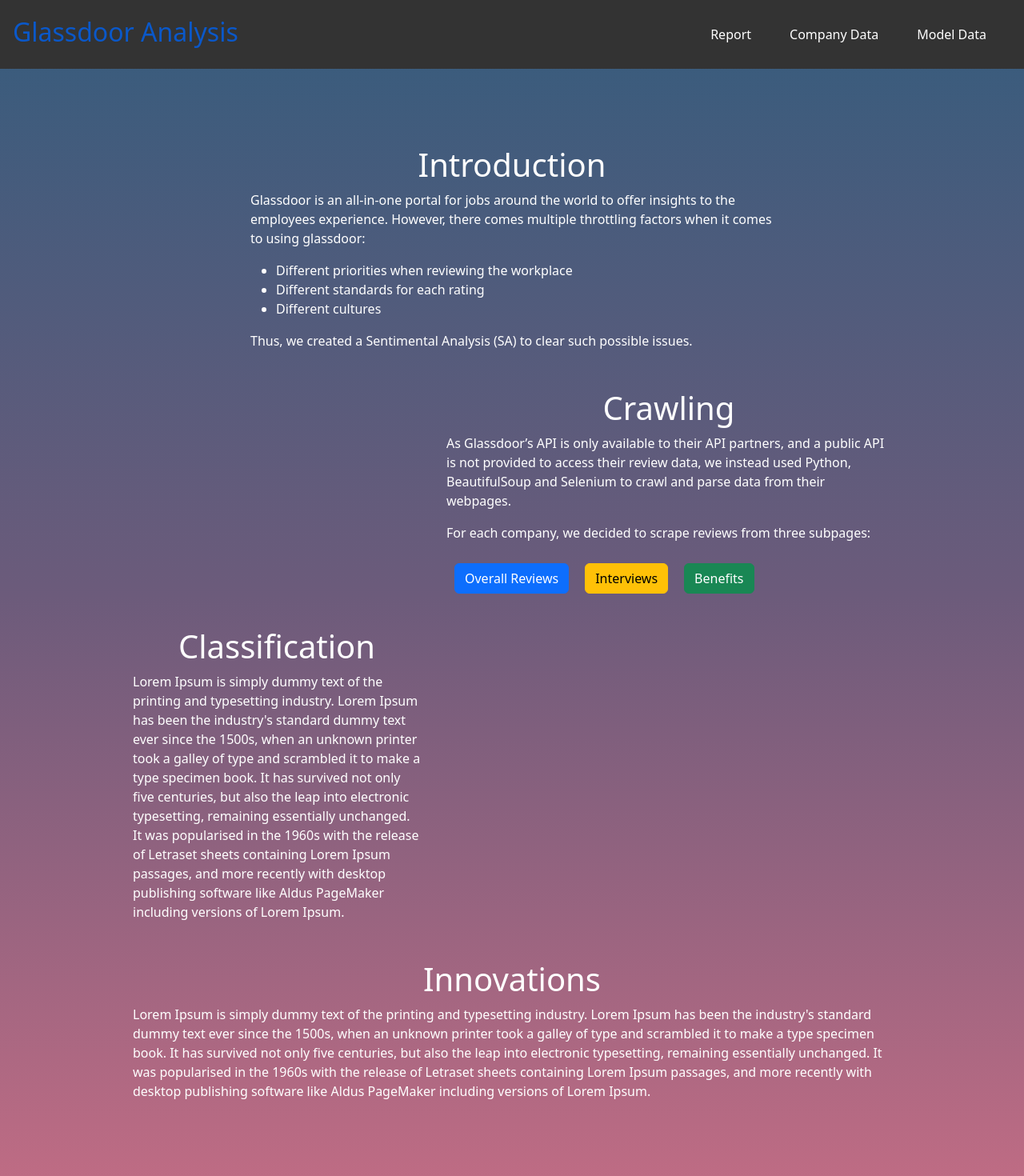
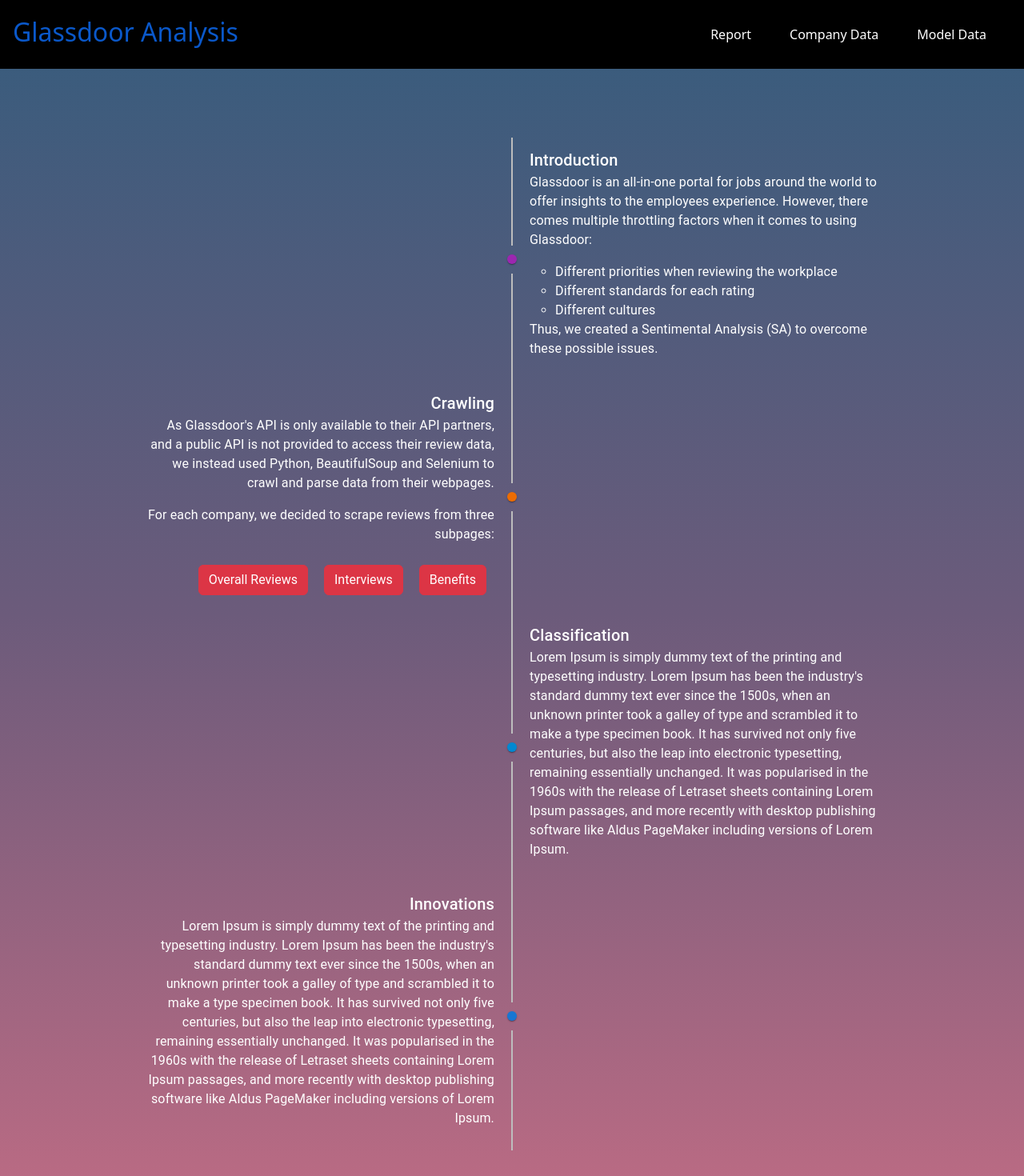
Before and after one commit to datmanlyman/CZ4045-Group-30-Project, a React (Create React App) app: page / in a window 1280 px wide. Shown: the top 1470 px of the page at 80% size. Built offline with nearby package versions, Linux system fonts and the light colour scheme.

Commit message:
changed the look of the report

```diff
--- a/package.json
+++ b/package.json
@@ -5,6 +5,7 @@
   "dependencies": {
     "@emotion/react": "^11.10.5",
     "@emotion/styled": "^11.10.5",
+    "@mui/lab": "^5.0.0-alpha.106",
     "@mui/material": "^5.10.12",
     "@mui/x-data-grid": "^5.17.9",
     "@testing-library/jest-dom": "^5.16.5",
--- /dev/null
+++ b/src/Components/ReportConstructor.js
@@ -0,0 +1,142 @@
+import * as React from 'react';
+import Timeline from '@mui/lab/Timeline';
+import TimelineItem from '@mui/lab/TimelineItem';
+import TimelineSeparator from '@mui/lab/TimelineSeparator';
+import TimelineConnector from '@mui/lab/TimelineConnector';
+import TimelineContent from '@mui/lab/TimelineContent';
+import TimelineOppositeContent from '@mui/lab/TimelineOppositeContent';
+import TimelineDot from '@mui/lab/TimelineDot';
+import Typography from '@mui/material/Typography';
+import { Button } from "react-bootstrap";
+
+export default function CustomizedTimeline() {
+  return (
+    <Timeline position="alternate">
+      <TimelineItem>
+        <TimelineOppositeContent
+          sx={{ m: 'auto 0' }}
+          align="right"
+          variant="body2"
+          color="text.secondary"
+        >
+        </TimelineOppositeContent>
+        <TimelineSeparator>
+          <TimelineConnector />
+          <TimelineDot color='secondary'>
+          </TimelineDot>
+          <TimelineConnector />
+        </TimelineSeparator>
+        <TimelineContent sx={{ py: '12px', px: 2 }}>
+          <Typography variant="h6" component="span">
+            Introduction
+          </Typography>
+          <Typography>
+            <p>Glassdoor is an all-in-one portal for jobs around the world to offer insights to the employees experience. However, there comes multiple throttling factors when it comes to using Glassdoor:</p>
+            <ul>
+                <li>Different priorities when reviewing the workplace </li>
+                <li>Different standards for each rating</li>
+                <li>Different cultures</li>
+            </ul>
+            <p>
+                Thus, we created a Sentimental Analysis (SA) to overcome these possible issues.
+            </p>
+          </Typography>
+        </TimelineContent>
+      </TimelineItem>
+      <TimelineItem>
+        <TimelineOppositeContent
+          sx={{ m: 'auto 0' }}
+          variant="body2"
+          color="text.secondary"
+        >
+        </TimelineOppositeContent>
+        <TimelineSeparator>
+          <TimelineConnector />
+          <TimelineDot color='warning'>
+          </TimelineDot>
+          <TimelineConnector />
+        </TimelineSeparator>
+        <TimelineContent sx={{ py: '12px', px: 2 }}>
+          <Typography variant="h6" component="span">
+            Crawling
+          </Typography>
+          <Typography>
+            <p>
+                As Glassdoor's API is only available to their API partners,
+                and a public API is not provided to access their review
+                data, we instead used Python, BeautifulSoup and Selenium to
+                crawl and parse data from their webpages.
+            </p>
+            <p>
+                For each company, we decided to scrape reviews from three
+                subpages:
+            </p>
+            <Button variant="danger" style={{ margin: "10px" }}>
+                Overall Reviews
+            </Button>
+            <Button variant="danger" style={{ margin: "10px" }}>
+                Interviews
+            </Button>
+            <Button variant="danger" style={{ margin: "10px" }}>
+                Benefits
+            </Button>
+          </Typography>
+        </TimelineContent>
+      </TimelineItem>
+      <TimelineItem>
+        <TimelineSeparator>
+          <TimelineConnector />
+          <TimelineDot color='info'>
+          </TimelineDot>
+          <TimelineConnector />
+        </TimelineSeparator>
+        <TimelineContent sx={{ py: '12px', px: 2 }}>
+          <Typography variant="h6" component="span">
+            Classification
+          </Typography>
+          <Typography>
+            <p>
+                Lorem Ipsum is simply dummy text of the printing and
+                typesetting industry. Lorem Ipsum has been the industry's
+                standard dummy text ever since the 1500s, when an unknown
+                printer took a galley of type and scrambled it to make a
+                type specimen book. It has survived not only five centuries,
+                but also the leap into electronic typesetting, remaining
+                essentially unchanged. It was popularised in the 1960s with
+                the release of Letraset sheets containing Lorem Ipsum
+                passages, and more recently with desktop publishing software
+                like Aldus PageMaker including versions of Lorem Ipsum.
+            </p>
+          </Typography>
+        </TimelineContent>
+      </TimelineItem>
+      <TimelineItem>
+        <TimelineSeparator>
+          <TimelineConnector />
+          <TimelineDot color="primary">
+          </TimelineDot>
+          <TimelineConnector />
+        </TimelineSeparator>
+        <TimelineContent sx={{ py: '12px', px: 2 }}>
+          <Typography variant="h6" component="span">
+            Innovations
+          </Typography>
+          <Typography>
+            <p>
+                Lorem Ipsum is simply dummy text of the printing and
+                typesetting industry. Lorem Ipsum has been the industry's
+                standard dummy text ever since the 1500s, when an unknown
+                printer took a galley of type and scrambled it to make a
+                type specimen book. It has survived not only five centuries,
+                but also the leap into electronic typesetting, remaining
+                essentially unchanged. It was popularised in the 1960s with
+                the release of Letraset sheets containing Lorem Ipsum
+                passages, and more recently with desktop publishing software
+                like Aldus PageMaker including versions of Lorem Ipsum.
+            </p>
+          </Typography>
+        </TimelineContent>
+      </TimelineItem>
+    </Timeline>
+  );
+}
--- a/src/Page/Report.js
+++ b/src/Page/Report.js
@@ -1,9 +1,12 @@
 import "./Report.css";
 import { Button } from "react-bootstrap";
+import ReportConstructor from "../Components/ReportConstructor";
 
 export const Report = () => {
     return (
-        <div className="report">
+        <>
+        <ReportConstructor />
+        { /*<div className="report">
             <div className="introduction">
                 <h1>Introduction</h1>
                 <p>
@@ -74,6 +77,7 @@
                     like Aldus PageMaker including versions of Lorem Ipsum.
                 </p>
             </div>
-        </div>
+    </div> */ }
+    </>
     );
 };
--- a/src/index.css
+++ b/src/index.css
@@ -40,7 +40,7 @@
 }
 
 .nav {
-    background-color: #333;
+    background-color: black;
     color: white;
     display: flex;
     justify-content: space-between;
```
Also changed, not shown: 2 other files (tests, documents, lock files or other folders).
